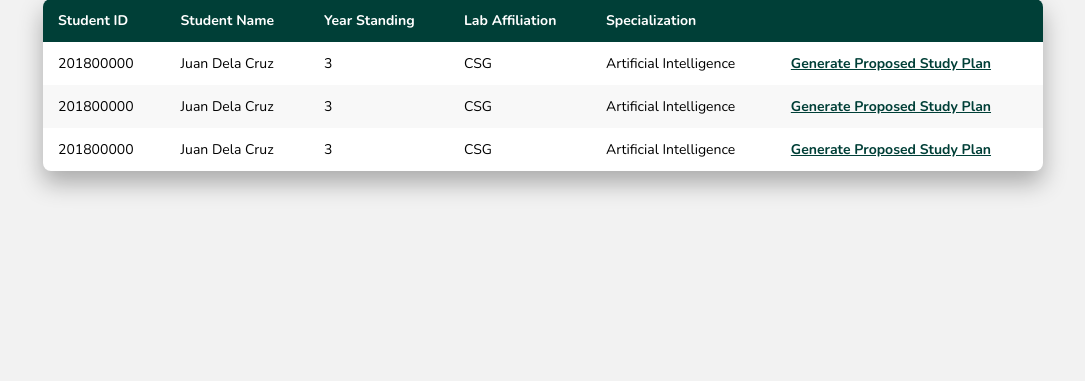
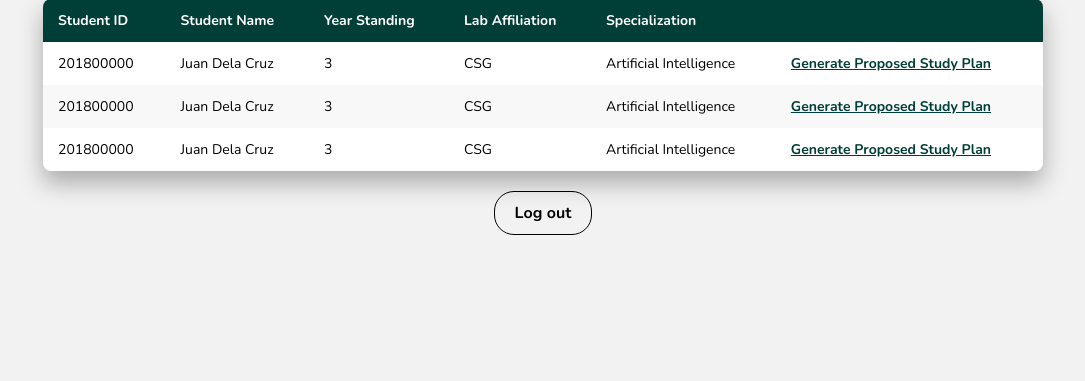
Before and after one commit to YJElla/CS191-WebApp-Project, a Flask app: page /teacherdashboard in a window 1280 px wide. Shown: the part 167-548 px from the top of the page, without its empty margins (97-1182 px from the left). Run offline with Flask 3, Linux system fonts and the light colour scheme; the visitor is signed in with stand-in values (Sample User, id 1).

Commit message:
prototype

```diff
--- a/app.py
+++ b/app.py
@@ -31,7 +31,7 @@ def login_post():
     # Replace with actual usernames
     if username == 'student' and password == 'password':  # hardcoded credentials
         session['user'] = username  # Store user in session
-        return redirect(url_for('TOR_page'))  # Redirect to upload page
+        return redirect(url_for('setup5'))  # Redirect to status
     elif username == 'teacher' and password == 'password':
         session['user'] = username
         return redirect(url_for('teacherdashboard'))
@@ -42,6 +42,12 @@ def login_post():
 @app.route('/test')
 def test():
     return render_template('test.html')
+
+@app.route('/updateinfo')
+def updateinfo():
+    if 'user' not in session:
+        return redirect(url_for('login'))
+    return render_template('updateinfo.html')
 
 @app.route('/TOR_page')
 def TOR_page():
@@ -72,6 +78,10 @@ def setup3():
 @app.route('/setup4')
 def setup4():
     return render_template('setup4.html')
+
+@app.route('/setup5')
+def setup5():
+    return render_template('setup5.html')
 
 @app.route('/submit_form', methods=['POST'])
 def submit_form():
--- a/templates/result.html
+++ b/templates/result.html
@@ -9,5 +9,6 @@
     <h1>Extracted Text</h1>
     <p>{{ extracted_text }}</p>
     <a href="{{ url_for('TOR_page') }}">Upload another image</a>
+    <a href="{{ url_for('setup5') }}">Status Page</a>
 </body>
 </html>
--- a/templates/teacherdashboard.html
+++ b/templates/teacherdashboard.html
@@ -90,6 +90,16 @@
         .generate-link:hover {
             text-decoration: none;
         }
+        .updateinfo-button {
+            border: 1px solid black;
+            padding: 10px 20px;
+            border-radius: 20px;
+            color: black;
+            background-color: transparent;
+            font-weight: bold;
+            text-decoration: none;
+            margin-top: 20px;
+        }
     </style>
 </head>
 <body>
@@ -142,6 +152,7 @@
             </tbody>
         </table>
     </div>
+    <a href="{{ url_for('login') }}" class="updateinfo-button"> Log out</a>
 
 </body>
 </html>
```
Also changed, not shown: templates/setup5.html (+12 -1 lines).
